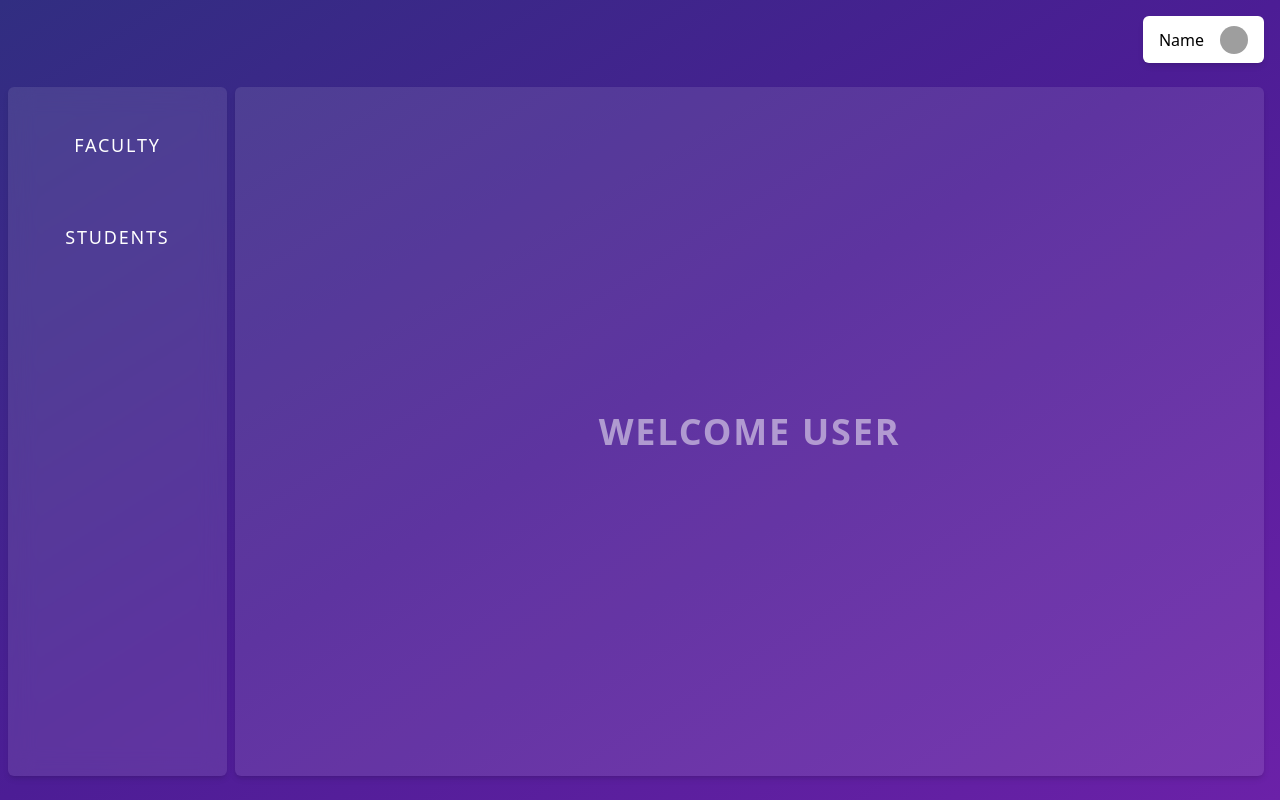
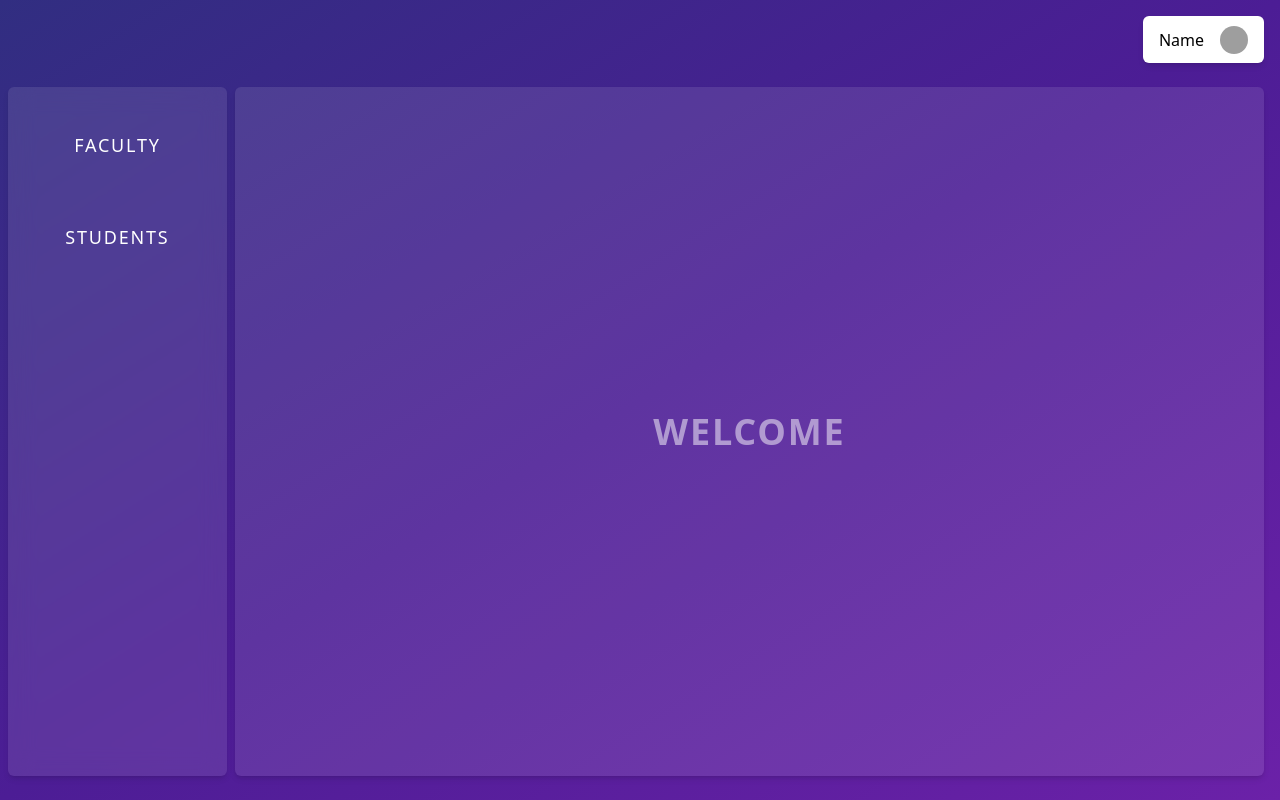
Before and after one commit to Kunwar-Aditya-Codes/erp-revamped, a React (Vite) app in the folder client/: page /dashboard in a window 1280 px wide. Built offline with nearby package versions, Linux system fonts and the light colour scheme; grey boxes are pictures that could not be loaded.

Commit message:
updated: redux in login

```diff
--- a/client/package.json
+++ b/client/package.json
@@ -10,11 +10,14 @@
     "preview": "vite preview"
   },
   "dependencies": {
+    "@reduxjs/toolkit": "^1.9.5",
     "@tanstack/react-query": "^4.35.0",
     "axios": "^1.5.0",
+    "jwt-decode": "^3.1.2",
     "react": "^18.2.0",
     "react-dom": "^18.2.0",
     "react-icons": "^4.11.0",
+    "react-redux": "^8.1.2",
     "react-router-dom": "^6.15.0"
   },
   "devDependencies": {
--- /dev/null
+++ b/client/src/app/slices/authSlice.ts
@@ -0,0 +1,31 @@
+import { createSlice } from '@reduxjs/toolkit';
+import type { PayloadAction } from '@reduxjs/toolkit';
+import { RootState } from '../store';
+
+export interface AuthState {
+  accessToken: string | null;
+}
+
+const initialState: AuthState = {
+  accessToken: null,
+};
+
+export const authSlice = createSlice({
+  name: 'auth',
+  initialState,
+  reducers: {
+    setToken: (state, action: PayloadAction<string>) => {
+      state.accessToken = action.payload;
+    },
+
+    logout: (state) => {
+      state.accessToken = null;
+    },
+  },
+});
+
+export const { setToken, logout } = authSlice.actions;
+
+export default authSlice.reducer;
+
+export const selectToken = (state: RootState) => state.auth.accessToken;
--- /dev/null
+++ b/client/src/app/store.ts
@@ -0,0 +1,13 @@
+import { configureStore } from '@reduxjs/toolkit';
+import authReducer from './slices/authSlice';
+
+export const store = configureStore({
+  reducer: {
+    auth: authReducer,
+  },
+});
+
+// Infer the `RootState` and `AppDispatch` types from the store itself
+export type RootState = ReturnType<typeof store.getState>;
+// Inferred type: {posts: PostsState, comments: CommentsState, users: UsersState}
+export type AppDispatch = typeof store.dispatch;
--- a/client/src/components/DashboardLayout.tsx
+++ b/client/src/components/DashboardLayout.tsx
@@ -1,7 +1,9 @@
 import { FC, useState } from 'react';
-import { Link, Outlet } from 'react-router-dom';
+import { Link, Outlet, useNavigate } from 'react-router-dom';
 import { BiMenuAltRight } from 'react-icons/bi';
 import { AiOutlineClose } from 'react-icons/ai';
+import { useDispatch } from 'react-redux';
+import { logout } from '../app/slices/authSlice';
 
 interface DashboardLayoutProps {}
 
@@ -9,7 +11,13 @@ const DashboardLayout: FC<DashboardLayoutProps> = ({}) => {
   const [modal, setModal] = useState(false);
   const [sidebarVisible, setSidebarVisible] = useState(false);
 
-  // Fetch user data
+  const dispatch = useDispatch();
+  const navigate = useNavigate();
+
+  const signOut = async () => {
+    dispatch(logout());
+    navigate('/');
+  };
 
   return (
     <div className='flex flex-col h-full pb-4 pr-2'>
@@ -36,12 +44,12 @@ const DashboardLayout: FC<DashboardLayoutProps> = ({}) => {
           }`}
         >
           <ul className='grid grid-cols-1 text-white divide-y divide-white/50  '>
-            <Link
-              to='/'
-              className=' transition ease-out rounded-t-md hover:bg-white hover:text-black cursor-pointer p-3'
+            <button
+              onClick={signOut}
+              className=' transition text-start ease-out rounded-t-md hover:bg-white hover:text-black cursor-pointer p-3'
             >
               Sign Out
-            </Link>
+            </button>
             <li className='hover:bg-mid transition ease-out hover:bg-white hover:text-black cursor-pointer p-3'>
               View Profile
             </li>
--- /dev/null
+++ b/client/src/components/RequireAuth.tsx
@@ -0,0 +1,13 @@
+import { FC } from 'react';
+import useAuth from '../hooks/useAuth';
+import { Outlet } from 'react-router-dom';
+
+interface RequireAuthProps {}
+
+const RequireAuth: FC<RequireAuthProps> = ({}) => {
+  const { role } = useAuth();
+  console.log(role);
+  return <Outlet />;
+};
+
+export default RequireAuth;
--- /dev/null
+++ b/client/src/hooks/useAuth.ts
@@ -0,0 +1,25 @@
+import jwtDecode from 'jwt-decode';
+import { selectToken } from '../app/slices/authSlice';
+import { useSelector } from 'react-redux';
+
+interface Decoded {
+  role: string;
+}
+
+const useAuth = () => {
+  const token = useSelector(selectToken);
+
+  let role;
+
+  if (token) {
+    const decoded: Decoded = jwtDecode(token);
+
+    console.log(decoded);
+
+    role = decoded.role;
+  }
+
+  return { role };
+};
+
+export default useAuth;
--- a/client/src/main.tsx
+++ b/client/src/main.tsx
@@ -4,11 +4,15 @@ import App from './App.tsx';
 import './index.css';
 import queryClient from './utils/queryClient.ts';
 import { QueryClientProvider } from '@tanstack/react-query';
+import { store } from './app/store';
+import { Provider } from 'react-redux';
 
 ReactDOM.createRoot(document.getElementById('root')!).render(
   <React.StrictMode>
-    <QueryClientProvider client={queryClient}>
-      <App />
-    </QueryClientProvider>
+    <Provider store={store}>
+      <QueryClientProvider client={queryClient}>
+        <App />
+      </QueryClientProvider>
+    </Provider>
   </React.StrictMode>
 );
--- a/client/src/pages/Login.tsx
+++ b/client/src/pages/Login.tsx
@@ -1,6 +1,8 @@
 import { FC, useState } from 'react';
 import { useNavigate } from 'react-router-dom';
 import { publicAxios } from '../utils/axios';
+import { useDispatch } from 'react-redux';
+import { setToken } from '../app/slices/authSlice';
 
 interface LoginData {
   urn: string;
@@ -14,6 +16,7 @@ const Login: FC = ({}) => {
   });
 
   const navigate = useNavigate();
+  const dispatch = useDispatch();
 
   const handleInputChange = (e: React.ChangeEvent<HTMLInputElement>) => {
     const name = e.target.name;
@@ -33,12 +36,10 @@ const Login: FC = ({}) => {
     }
 
     try {
-      const data = await publicAxios.post('auth/sign_in', {
+      const res = await publicAxios.post('auth/sign_in', {
         ...loginData,
       });
-
-      // redux state add here
-
+      dispatch(setToken(res?.data?.accessToken));
       navigate('/dashboard');
     } catch (error) {
       console.log(error);
--- a/client/src/pages/dashboard/Welcome.tsx
+++ b/client/src/pages/dashboard/Welcome.tsx
@@ -1,12 +1,15 @@
 import { FC } from 'react';
+import useAuth from '../../hooks/useAuth';
 
 interface WelcomeProps {}
 
 const Welcome: FC<WelcomeProps> = ({}) => {
+  const { role } = useAuth();
+
   return (
     <div className='flex items-center justify-center h-full'>
       <h1 className='text-4xl font-bold text-white/50 uppercase tracking-wider text-center'>
-        Welcome User
+        Welcome {role}
       </h1>
     </div>
   );
```
Also changed, not shown: client/src/App.tsx (+9 -3 lines), 1 other file (tests, documents, lock files or other folders).
